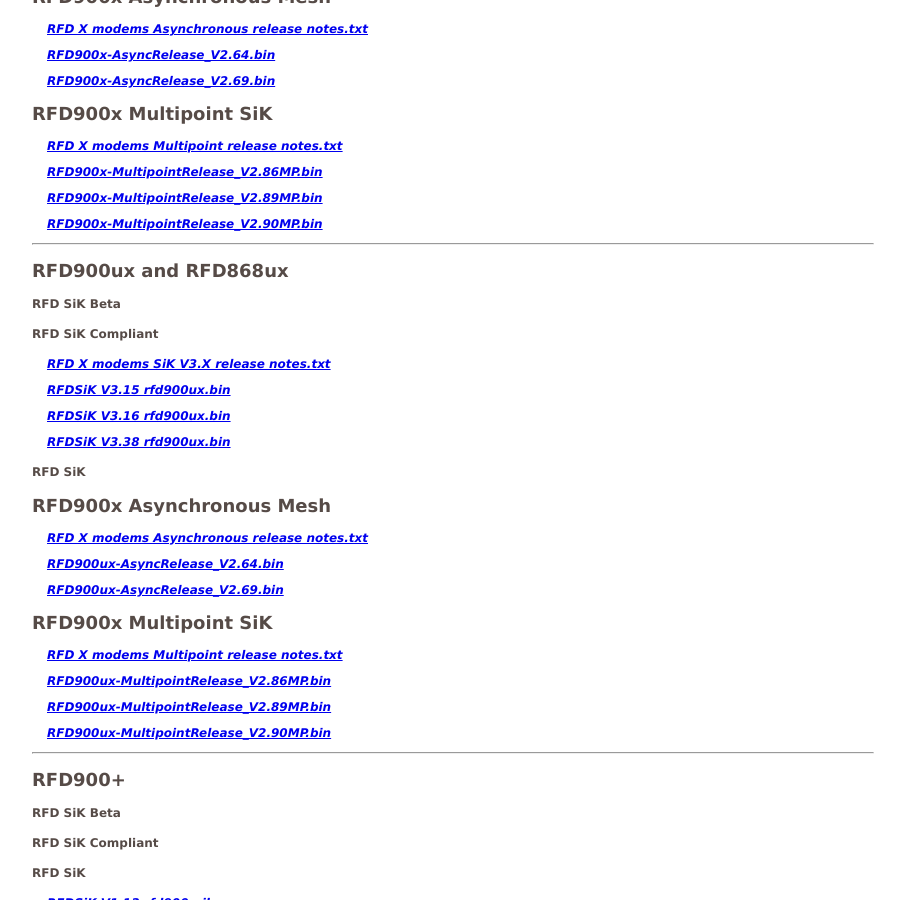
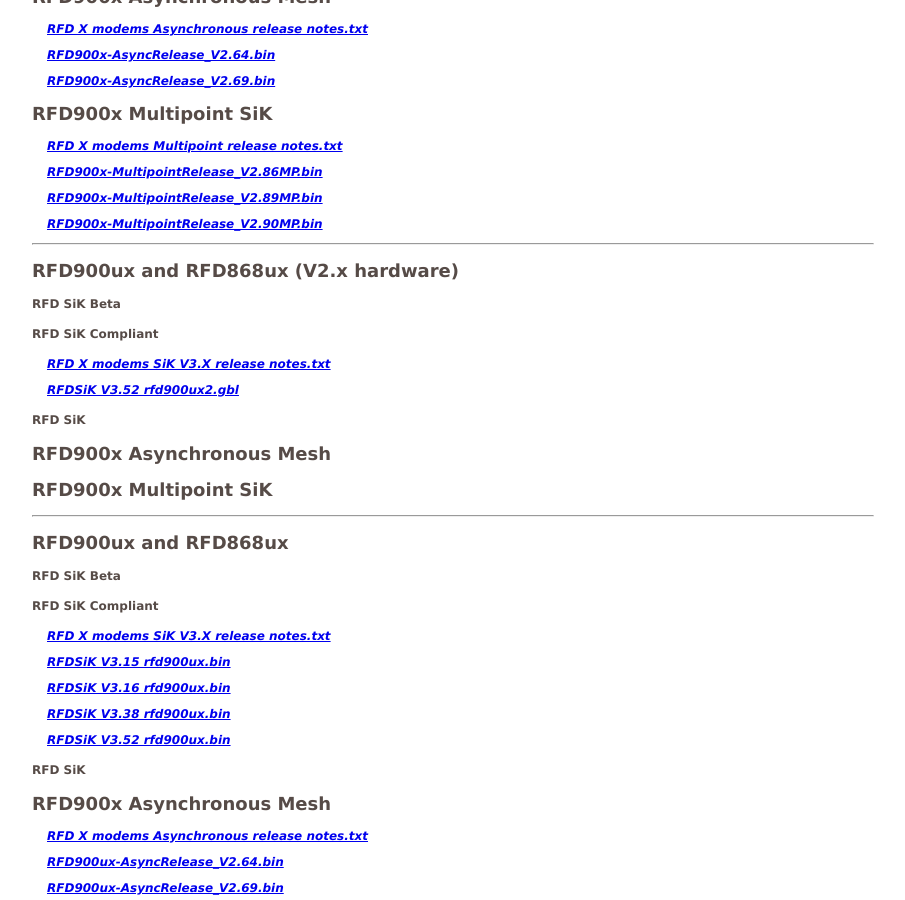
Before and after one commit to RFDesign/rfdesign.github.io, a Jekyll site: the page built from firmware.html, in a window 1280 px wide and 900 px high, scrolled down 890 px. Shown: the whole window, without its empty margins (176-1081 px from the left). Built offline with Jekyll 4.4.1, drawn with Linux system fonts in a browser that asks for light colours.

Commit message:
Update firmware.yml

```diff
--- a/_data/firmware.yml
+++ b/_data/firmware.yml
@@ -46,6 +46,20 @@
         - file: RFD900x-MultipointRelease_V2.89MP.bin
         - file: RFD900x-MultipointRelease_V2.90MP.bin
 
+
+- modems:
+    heading: RFD900ux and RFD868ux (V2.x hardware)
+    SIKB:
+
+    SIKC:
+        - file: RFD X modems SiK V3.X release notes.txt
+        - file: RFDSiK V3.52 rfd900ux2.gbl
+
+    MPSIK:
+
+    Async:
+
+
 - modems:
     heading: RFD900ux and RFD868ux
     SIKC:
@@ -53,6 +67,7 @@
         - file: RFDSiK V3.15 rfd900ux.bin
         - file: RFDSiK V3.16 rfd900ux.bin
         - file: RFDSiK V3.38 rfd900ux.bin
+        - file: RFDSiK V3.52 rfd900ux.bin
     Async:
         - file: RFD X modems Asynchronous release notes.txt
         - file: RFD900ux-AsyncRelease_V2.64.bin
```
